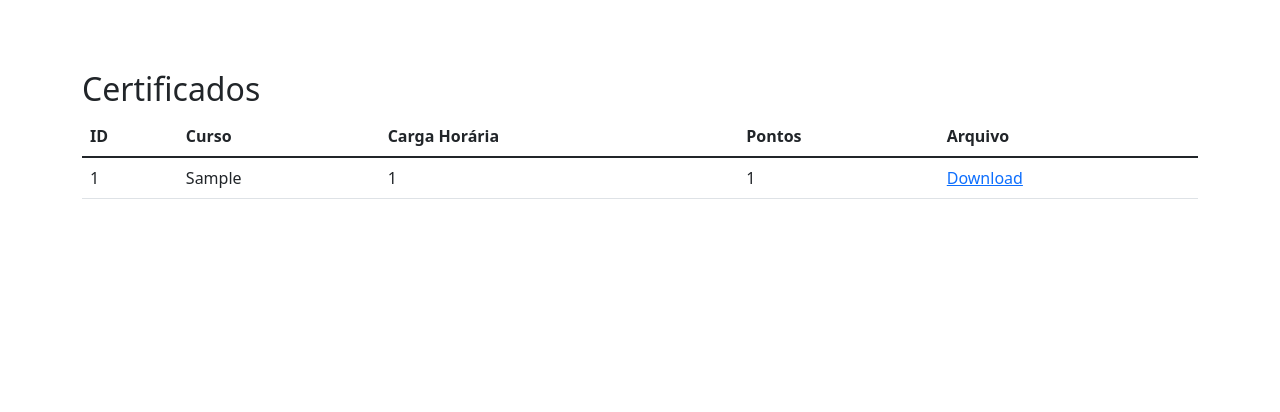
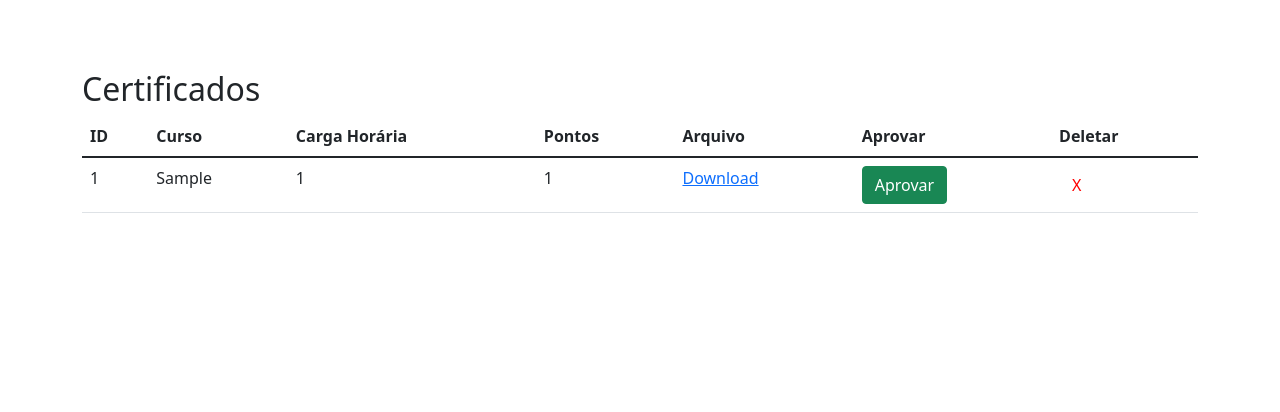
Before and after one commit to TN-Junior/certified-points, a Flask app: template templates/certificados.html in a window 1280 px wide. Shown: the part 80-492 px from the top of the page. Run offline with Flask 3, Linux system fonts and the light colour scheme; the template is opened without the code that fills it: values that come from a table or form of the project are taken from there, others are empty; tables that the repository leaves empty hold one stand-in row (values such as "Sample post"); some libraries are stand-ins or nearby versions.

Commit message:
Update certificados.html

```diff
--- a/templates/certificados.html
+++ b/templates/certificados.html
@@ -12,6 +12,8 @@
             <th>Carga Horária</th>
             <th>Pontos</th>
             <th>Arquivo</th>
+            <th>Aprovar</th>
+            <th>Deletar</th>
         </tr>
     </thead>
     <tbody>
@@ -22,6 +24,16 @@
             <td>{{ certificado.carga_horaria }}</td>
             <td>{{ certificado.pontos }}</td>
             <td><a href="{{ url_for('uploaded_file', filename=certificado.filename) }}" target="_blank">Download</a></td>
+            <td>
+                <form action="{{ url_for('aprovar_certificado', certificado_id=certificado.id) }}" method="post">
+                    <button type="submit" class="btn btn-success">Aprovar</button>
+                </form>
+            </td>
+            <td>
+                <form action="{{ url_for('deletar_certificado', certificado_id=certificado.id) }}" method="post">
+                    <button type="submit" class="btn btn-link" style="color: red; text-decoration: none;">X</button>
+                </form>
+            </td>
         </tr>
         {% endfor %}
     </tbody>
```
